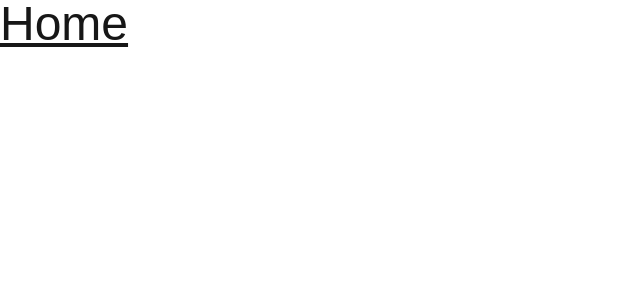
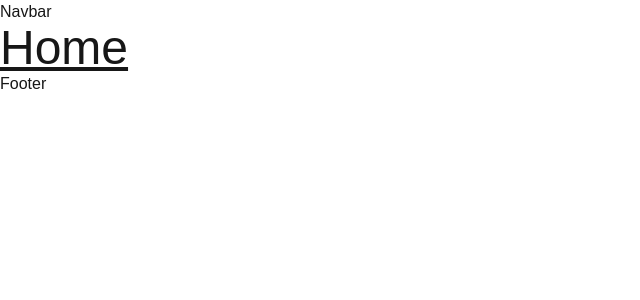
Before and after one commit to asilbek2706/NextJS-16-tutorial, a Next.js app: page / in a window 1280 px wide. Shown: the top 300 px of the page, without its empty margins (0-640 px from the left). Built offline with nearby package versions, Linux system fonts and the light colour scheme.

Commit message:
Route Groups

```diff
--- /dev/null
+++ b/app/(dashboard)/layout.tsx
@@ -0,0 +1,12 @@
+import { ReactNode } from 'react';
+
+const Layout = ({children}: {children: ReactNode}) => {
+    return (
+        <div>
+            <p>Dashboard Navbar</p>
+            {children}
+        </div>
+    );
+};
+
+export default Layout;
--- /dev/null
+++ b/app/(root)/layout.tsx
@@ -0,0 +1,13 @@
+import { ReactNode } from 'react';
+
+const Layout = ({children}:{children: ReactNode}) => {
+    return (
+        <div>
+            <p>Navbar</p>
+            {children}
+            <p>Footer</p>
+        </div>
+    );
+};
+
+export default Layout;
```
Also changed, not shown: app/layout.tsx (+5 -2 lines), app/(dashboard)/dashboard/analytics/page.tsx (renamed from app/dashboard/analytics/page.tsx), app/(dashboard)/dashboard/users/[id]/page.tsx (renamed from app/dashboard/users/[id]/page.tsx), app/(dashboard)/dashboard/users/page.tsx (renamed from app/dashboard/users/page.tsx), app/(root)/about/page.tsx (renamed from app/about/page.tsx), app/(root)/page.tsx (renamed from app/page.tsx).
